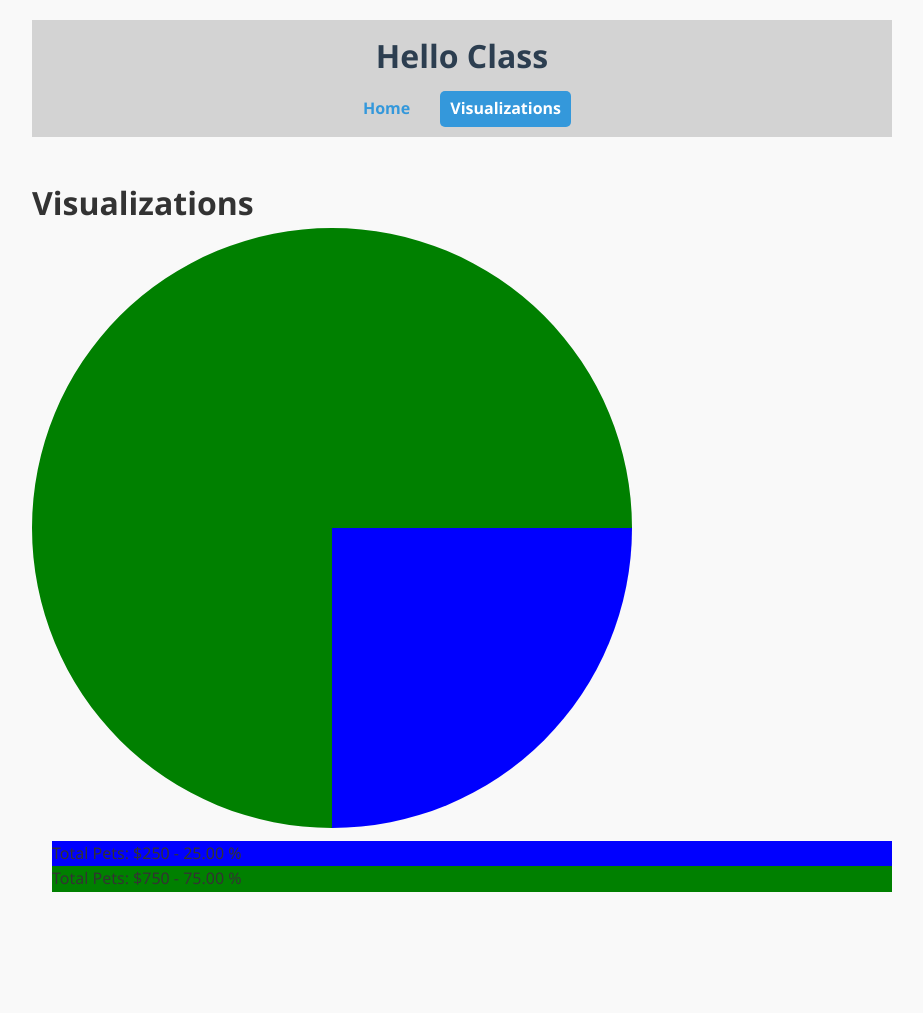
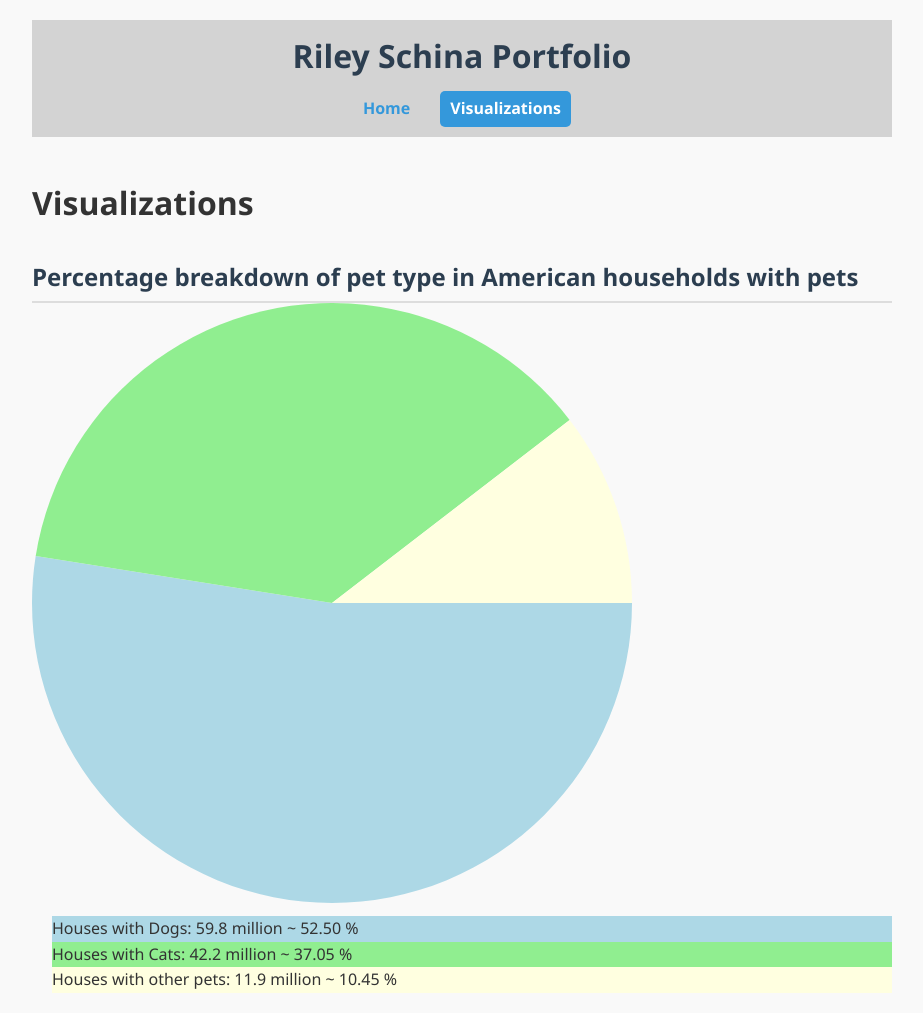
Before and after one commit to RileySchina/RileySchina.github.io, a plain HTML site: page visualizations.html in a window 1280 px wide. Shown: the whole page, without its empty margins (178-1101 px from the left). Before the commit the page ends 912 px from the top, so only its background shows below. Drawn offline with Linux system fonts and the light colour scheme.

Commit message:
Fixed the pie chart, added third option

```diff
--- a/styles.css
+++ b/styles.css
@@ -208,6 +208,9 @@ ul:last-of-type li a:hover {
         border-radius: 5px;
         border: 1px solid #ccc;
         box-shadow: 0 0 5px rgba(0, 0, 0, 0.4);
+        align-items: center;
+        padding: 20px;
+        gap: 20px;
     }
     .pie-chart-container {
         width: 100%;
@@ -216,6 +219,7 @@ ul:last-of-type li a:hover {
         align-items: center;
         margin: 10px;
         gap: 10px;
+
     }
     .legend-color {
         width: 20px;
@@ -228,7 +232,8 @@ ul:last-of-type li a:hover {
         display: flex;
         margin-top: 20px;
     }
-    .animate-pie-chart {
+    /* to animate the pie chart, taken out */
+    /* .animate-pie-chart {
         animation: animate-pie-chart 1s ease-in-out;
 
     }
@@ -241,5 +246,5 @@ ul:last-of-type li a:hover {
             transform: scale(1);
             opacity: 1;
         }
-    }
+    } */
 }
--- a/vis.js
+++ b/vis.js
@@ -7,10 +7,11 @@ function showPieChart(){
     console.log("pie-chart on load");
 
     //the parts of the chart
-    let sliceA={size:250, color: 'blue'};
-    let sliceB={size:750, color: 'green'};
+    let sliceA={size:59.8, color: 'lightblue'}; //houses with dogs in millions
+    let sliceB={size:42.2, color: 'lightgreen'}; // houses with cats in millions
+    let sliceC={size:11.9, color: 'lightyellow'}; // houses with other pets in millions
 
-    const values = [sliceA.size, sliceB.size];
+    const values = [sliceA.size, sliceB.size, sliceC.size];
 
     const total = values.reduce((acc, val) => acc + val, 0);
 
@@ -44,7 +45,9 @@ function showPieChart(){
 
         //color the slices
 
-        ctx.fillStyle = index === 0 ? sliceA.color : sliceB.color;
+        // ctx.fillStyle = index === 0 ? sliceA.color : sliceB.color;
+        ctx.fillStyle = index === 0 ? sliceA.color : index === 1 ? sliceB.color : sliceC.color;
+        //operator had to be switched from previous, yes, no to a 3 option of 0, 1, else. Add more index and number to add more options
         ctx.fill();
 
         startAngle += angle;
@@ -59,13 +62,19 @@ function showPieChart(){
     <div class="legend-item">
         <div class="legend-color" style="background-color:${sliceA.color}"</div>
 
-        <div class="legend-label"> Total Pets: $${sliceA.size} - ${((sliceA.size / total) * 100).toFixed(2)} %</div>
+        <div class="legend-label"> Houses with Dogs: ${sliceA.size} million ~ ${((sliceA.size / total) * 100).toFixed(2)} %</div>
     </div>
 
     <div class="legend-item">
         <div class="legend-color" style="background-color:${sliceB.color}"</div>
 
-        <div class="legend-label"> Total Pets: $${sliceB.size} - ${((sliceB.size / total) * 100).toFixed(2)} %</div>
+        <div class="legend-label"> Houses with Cats: ${sliceB.size} million ~ ${((sliceB.size / total) * 100).toFixed(2)} %</div>
+    </div>
+
+    <div class="legend-item">
+        <div class="legend-color" style="background-color:${sliceC.color}"</div>
+
+        <div class="legend-label"> Houses with other pets: ${sliceC.size} million ~ ${((sliceC.size / total) * 100).toFixed(2)} %</div>
     </div>
    ` ;
 
--- a/visualizations.html
+++ b/visualizations.html
@@ -9,13 +9,15 @@
 </head>
 <body>
  <header>
-        <h1 id="headerLogo">Hello Class</h1>
+        <h1 id="headerLogo">Riley Schina Portfolio</h1>
         <nav>
             <a href="index.html" >Home</a>
             <a href="visualizations.html" class="selected">Visualizations</a>
         </nav>
     </header>
     <h1>Visualizations</h1>
+
+    <h2>Percentage breakdown of pet type in American households with pets</h2>
     <!-- <div id="visualizations-container">
     </div> -->
 
```
